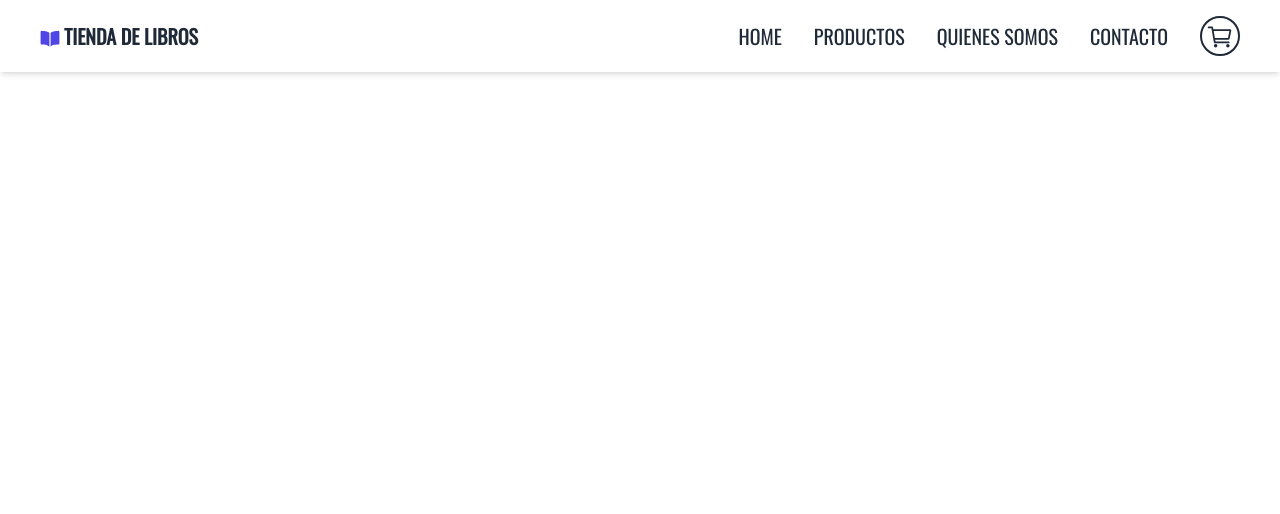
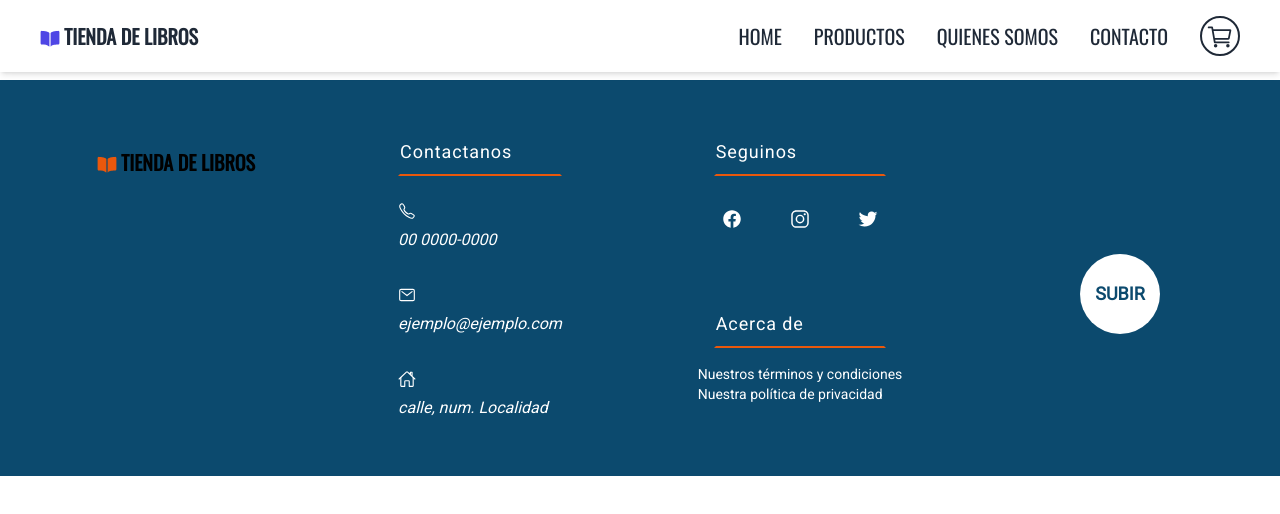
Before and after one commit to sebagutierez/e-commerce, a React (Create React App) app: page / in a window 1280 px wide. Shown: the top 514 px of the page. Built offline with nearby package versions, Linux system fonts and the light colour scheme.

Commit message:
footer primera versión

```diff
--- a/src/App.js
+++ b/src/App.js
@@ -1,9 +1,11 @@
+import Footer from './components/Footer/Footer';
 import Navbar from './components/Navbar/Navbar';
 
 function App() {
   return (
     < >
-      <Navbar/>
+      <Navbar />
+      <Footer />
     </>
   );
 }
--- /dev/null
+++ b/src/components/Footer/Footer.js
@@ -0,0 +1,56 @@
+import GoUpButton from "./GoUpButton"
+
+const Footer = () => {
+    return (
+        <div className="absolute w-full h-auto bg-sky-900 text-white grid grid-cols-1  justify-items-center items-center py-8 mt-20 sm:grid-cols-8 sm:grid-rows-1  md:grid-cols-4 md:grid-rows-1">
+            <div className='mt-8 flex items-center text-xl font-bold sm:place-self-start sm:ml-4 sm:font-black text-black duration-500 md:hover:text-neutral-300 font-ftitles sm:col-start-1 sm:col-end-3 sm:row-start-1 sm:row-end-2 sm:text-lg md:col-start-1 md:col-end-2 md:row-start-1 md:row-end-2 md:place-self-start md:pl-4 md:justify-self-center md:text-xl'>
+                <span className='pt-2 mr-1 text-orange-600'>
+                <ion-icon name='book'></ion-icon>
+                </span>
+                TIENDA DE LIBROS
+        </div>
+        <div className="sm:col-start-3 sm:col-end-6 sm:row-start-1 sm:row-end-2 md:col-start-2 md:col-end-3 md:row-start-1 md:row-end-2 selfe-top">
+            <div className='py-2 m-4 border-2 border-transparent border-b-orange-600 font-ftext font-medium text-lg text-left tracking-wider'>Contactanos</div>
+            <ul>
+                <li className='py-2 m-4 font-ftext font-normal text-normal text-left italic sm:hover:text-orange-600 flex flex-col'>
+                    <span className="text-lg mr-2 justify-self-center">
+                        <ion-icon name="call-outline"></ion-icon>
+                    </span>
+                    00 0000-0000</li>
+                <li className='py-2 m-4 font-ftext font-normal text-normal text-left italic sm:hover:text-orange-600 flex flex-col'>
+                    <span className="text-lg mr-2 justify-self-center">
+                        <ion-icon name="mail-outline"></ion-icon>
+                    </span>
+                    ejemplo@ejemplo.com</li>
+                <li className='py-2 m-4 font-ftext font-normal text-normal text-left italic sm:hover:text-orange-600 flex flex-col'>
+                    <span className="text-lg mr-2 justify-self-center">
+                        <ion-icon name="home-outline"></ion-icon>
+                    </span>
+                    calle, num. Localidad</li>
+            </ul>
+        </div>
+        <div className="self-start sm:col-start-6 sm:col-end-8 sm:row-start-1 sm:row-end-2 md:col-start-3 md:col-end-4 md:row-start-1 md:row-end-2">
+            <div>
+                <div className='py-2 m-4 border-2 border-transparent border-b-orange-600 font-ftext font-medium text-lg tracking-wider text-white'>Seguinos</div>
+                <ul className='grid grid-cols-3 justify-items-center justify-center'>
+                    <li className='py-4 font-ftext text-xl text-left italic'><a href='https://es-la.facebook.com/' className='sm:hover:text-orange-600'><ion-icon name="logo-facebook"></ion-icon></a></li>
+                    <li className='py-4 font-ftext text-xl text-left italic'><a href='https://www.instagram.com/' className='sm:hover:text-orange-600'><ion-icon name="logo-instagram"></ion-icon></a></li>
+                    <li className='py-4 font-ftext text-xl text-left italic'><a href='https://twitter.com/' className='sm:hover:text-orange-600'><ion-icon name="logo-twitter"></ion-icon></a></li>
+                </ul>
+            </div>
+            <div className="mt-12">
+                <p className='py-2 m-4 border-2 border-transparent border-b-orange-600 font-ftext  font-medium text-lg tracking-wider text-white'>Acerca de</p>
+                <ul className='justify-left object-contain grid grid-cols-1 grid-rows-2'>
+                    <li className='font-ftext italic underline text-sm sm:hover:text-orange-600'><button>Nuestros términos y condiciones</button></li>
+                    <li className='font-ftext italic underline text-sm sm:hover:text-orange-600'><button>Nuestra política de privacidad</button></li>
+                </ul>
+            </div>
+        </div>
+        <div className='mt-8 sm:col-start-8 sm:col-end-9 sm:row-start-1 sm:row-end-2 md:col-start-4 md:col-end-5 md:row-start-1 md:row-end-2 selfe-center'>
+            <GoUpButton />
+        </div>
+        </div>
+    )
+}
+
+export default Footer
--- /dev/null
+++ b/src/components/Footer/GoUpButton.js
@@ -0,0 +1,17 @@
+
+const GoUpButton = () => {
+    const goUp = () => {
+        window.scrollTo({
+            top: 0,
+        });
+    };
+    return (
+        <div>
+            <button className="w-20 h-20 selfe-center sm:w-16 sm:h-16 md:w-20 md:h-20 rounded-full bg-white text-sky-900 sm:hover:bg-orange-600 text-lg font-extrabold font-ftext" onClick={goUp}>
+                SUBIR
+            </button>
+        </div>
+    )
+}
+
+export default GoUpButton
```
Also changed, not shown: src/components/Footer.js (deleted).
